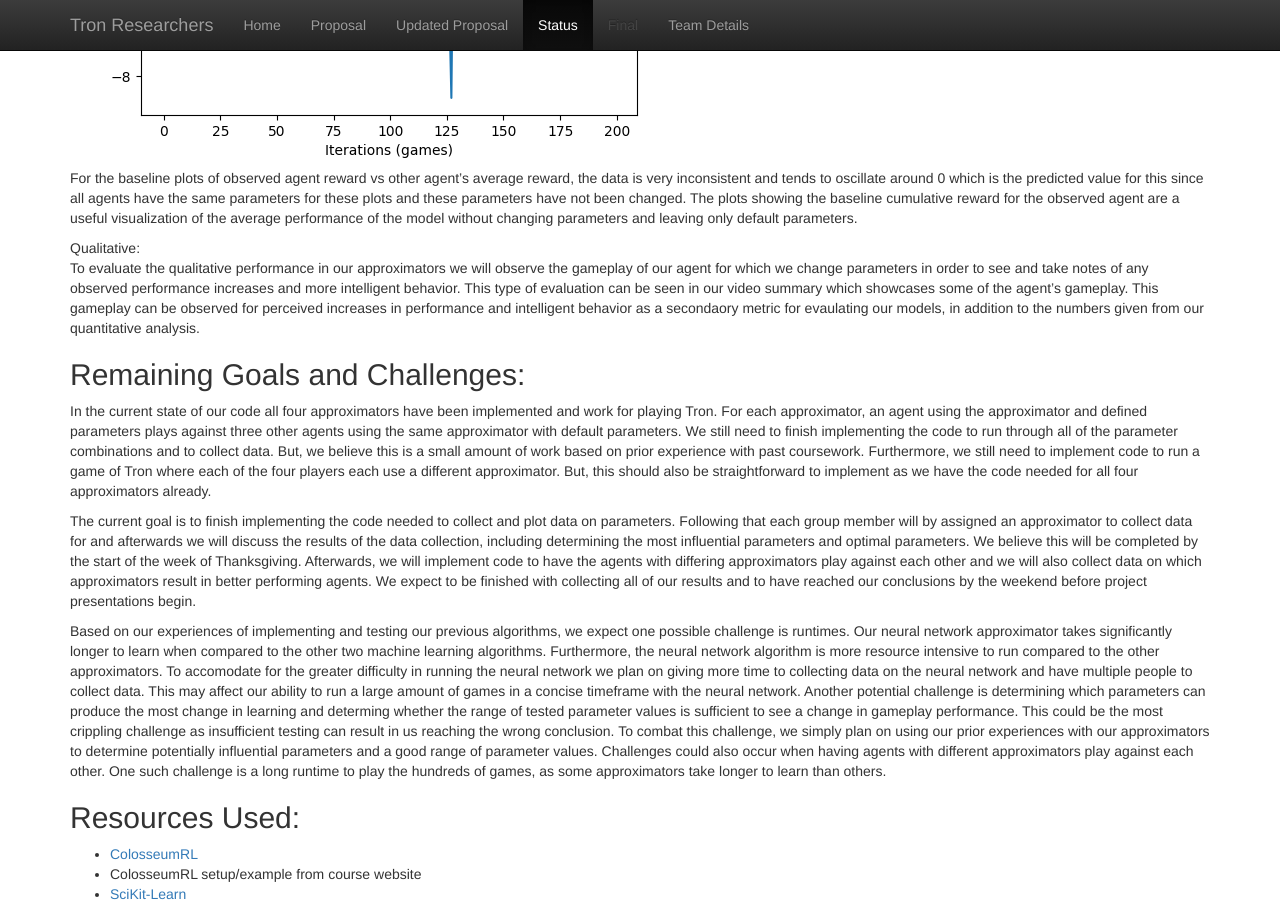
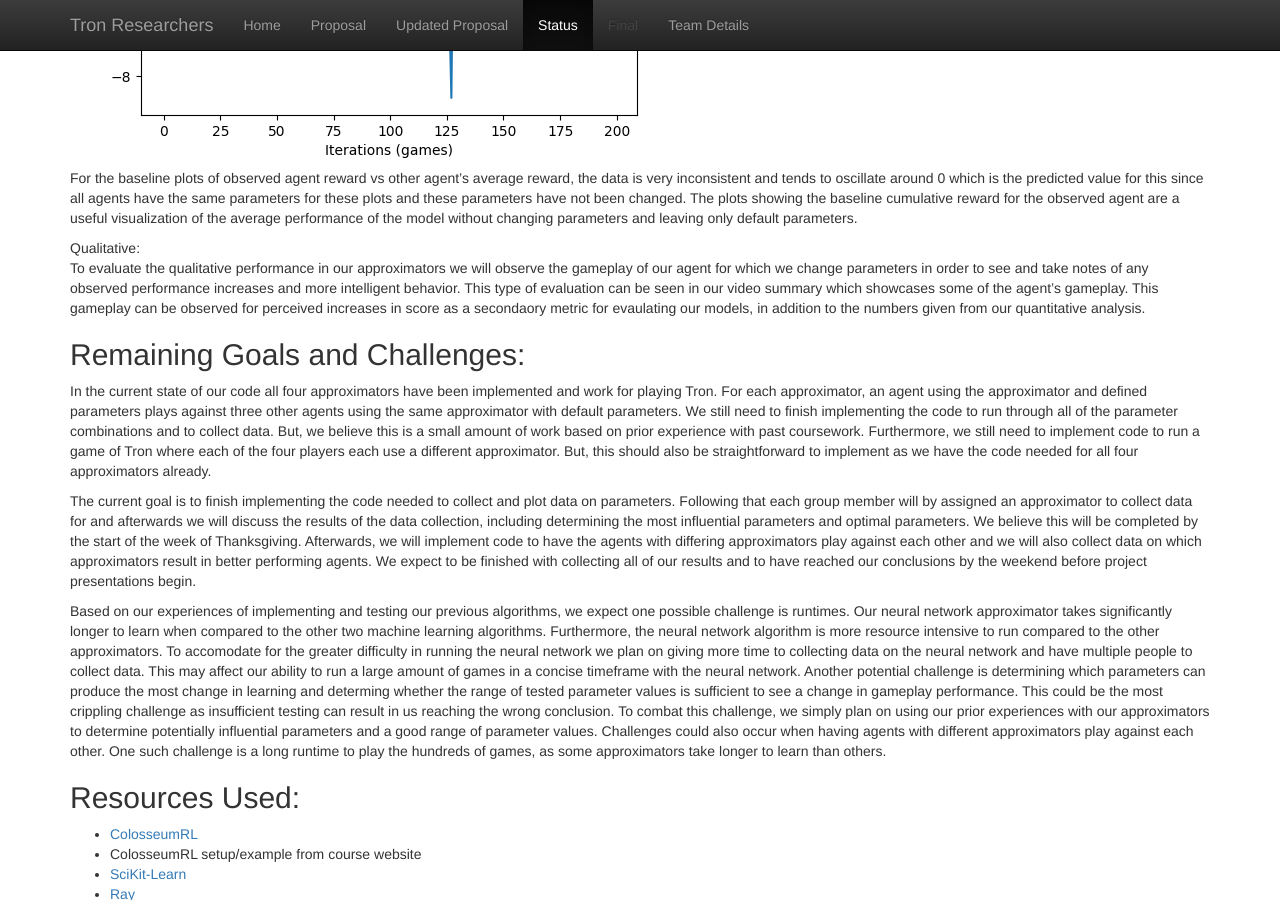
Before and after one commit to anguyen34/Tron-Researchers-CS175, a Jekyll site: the page built from docs/status.md, in a window 1280 px wide and 900 px high, scrolled down 2793 px. Built offline with Jekyll 4.4.1, drawn with Linux system fonts in a browser that asks for light colours.

Commit message:
Update status.md

```diff
--- a/docs/status.md
+++ b/docs/status.md
@@ -30,7 +30,7 @@
 For the baseline plots of observed agent reward vs other agent's average reward, the data is very inconsistent and tends to oscillate around 0 which is the predicted value for this since all agents have the same parameters for these plots and these parameters have not been changed. The plots showing the baseline cumulative reward for the observed agent are a useful visualization of the average performance of the model without changing parameters and leaving only default parameters.
 
 Qualitative:
-  To evaluate the qualitative performance in our approximators we will observe the gameplay of our agent for which we change parameters in order to see and take notes of any observed performance increases and more intelligent behavior. This type of evaluation can be seen in our video summary which showcases some of the agent's gameplay. This gameplay can be observed for perceived increases in performance and intelligent behavior as a secondaory metric for evaulating our models, in addition to the numbers given from our quantitative analysis.
+  To evaluate the qualitative performance in our approximators we will observe the gameplay of our agent for which we change parameters in order to see and take notes of any observed performance increases and more intelligent behavior. This type of evaluation can be seen in our video summary which showcases some of the agent's gameplay. This gameplay can be observed for perceived increases in score as a secondaory metric for evaulating our models, in addition to the numbers given from our quantitative analysis.
 
 ## Remaining Goals and Challenges:
 
```
